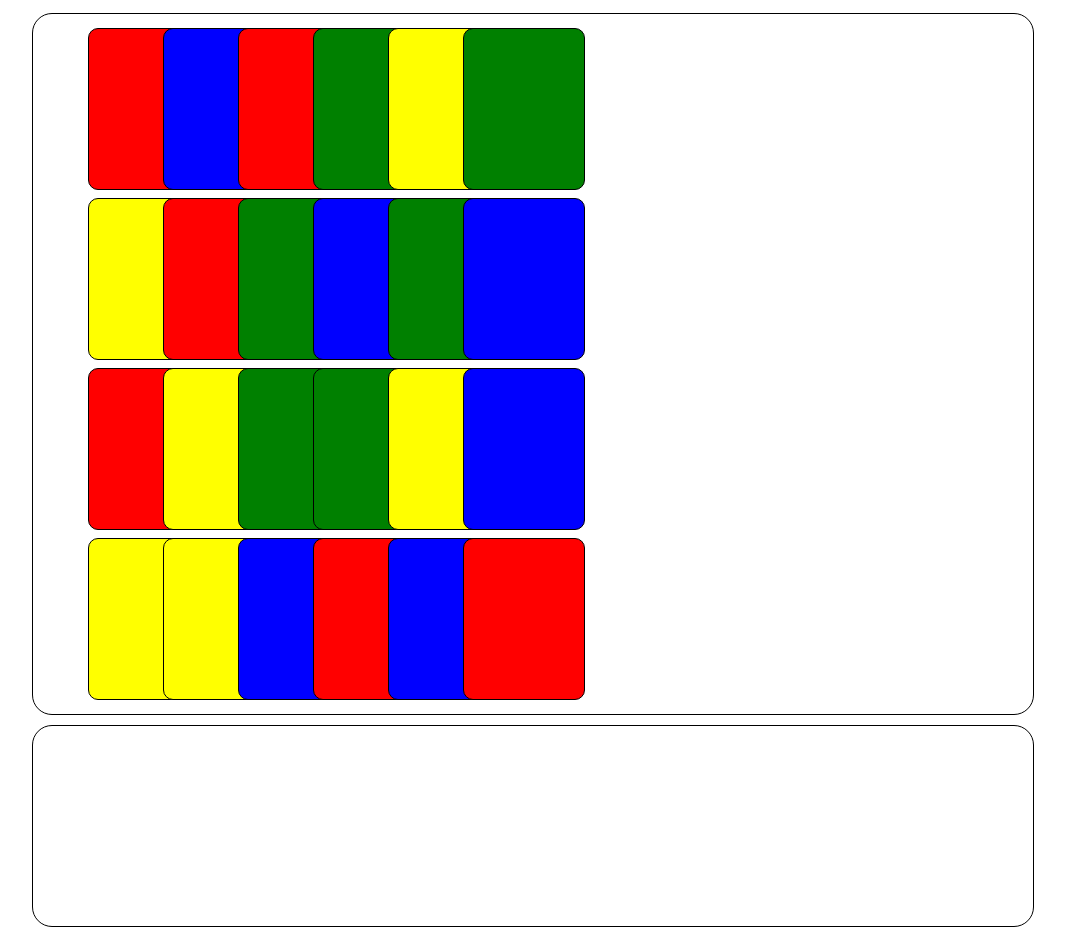
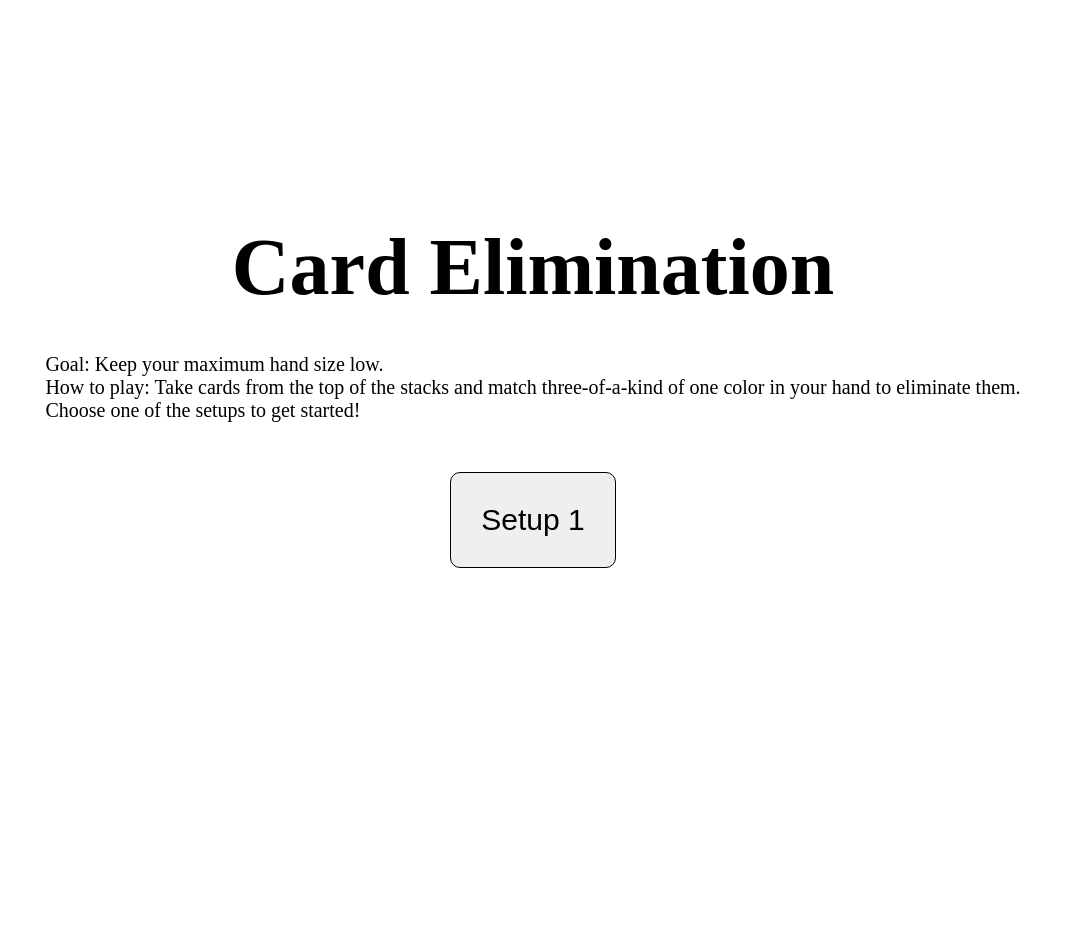
Before and after one commit to edwardneo/card-elimination, a React (Create React App) app: page / in a window 1280 px wide. Shown: the whole page, without its empty margins (107-1172 px from the left). After the commit the page ends 800 px from the top, so only its background shows below. Built offline with nearby package versions, Linux system fonts and the light colour scheme.

Commit message:
Added starting page

```diff
--- a/src/App.tsx
+++ b/src/App.tsx
@@ -1,8 +1,6 @@
 import React, { useState } from 'react';
-import "./App.css";
-
-import { Board } from "./components/Board";
-import { Hand, HandObject } from "./components/Hand";
+import { Start } from './pages/Start';
+import { Game } from './pages/Game';
 
 function App() {
   const startingBoards = [
@@ -14,44 +12,26 @@ function App() {
     ]
   ]
 
-  const colors = ['red', 'green', 'blue', 'yellow', 'violet', 'orange', 'cyan'];
+  type PageType = 'start' | 'game';
 
-  const startingHand: HandObject = colors.reduce((obj, color) => ({ ...obj, [color]: 0 }), {});
+  const [page, setPage] = useState<PageType>('start');
+  const [setupIndex, setSetupIndex] = useState(0);
 
-  const processBoard = (board: string[]) => {
-    return board.map((stack: string) => stack.split("").map(cardChar => colors[parseInt(cardChar) - 1]))
+  const startGame = (setupIndex: number) => {
+    setSetupIndex(setupIndex);
+    setPage('game');
   }
 
-  const [board, setBoard] = useState(processBoard(startingBoards[0]));
-  const [hand, setHand] = useState(startingHand);
-  const [moves, setMoves] = useState("");
-
-  const takeCard = (rowId: number) => {
-    const boardCopy = board.map(row => [...row]);
-    if (0 <= rowId && rowId < board.length) {
-      const newCard = boardCopy[rowId].pop();
-      if (newCard) {
-        const handCopy = {...hand};
-        handCopy[newCard]++;
-
-        if (handCopy[newCard] == 3) {
-          handCopy[newCard] = 0;
-        }
-
-        setHand(handCopy);
-        setBoard(boardCopy);
-        setMoves(moves + rowId.toString());
-      }
+  const renderPage = (page: PageType) => {
+    switch(page) {
+      case 'start':
+        return (<Start numSetups={startingBoards.length} selectSetup={startGame} />);
+      case 'game':
+        return (<Game boardArray={startingBoards[setupIndex]} />);
     }
   }
 
-  return (
-    <div id="app">
-      {board.every(row => row.length == 0) ? `You won! Move order: ${moves}` : null}
-      <Board board={board} takeCard={takeCard} />
-      <Hand hand={hand} />
-    </div>
-  );
+  return renderPage(page);
 }
 
 export default App;
--- /dev/null
+++ b/src/css/Start.css
@@ -0,0 +1,39 @@
+.startPage {
+  width: 100%;
+  height: 100%;
+  position: absolute;
+  top: 0;
+  bottom: 0;
+  left: 0;
+  right: 0;
+  display: flex;
+  flex-direction: column;
+  justify-content: center;
+  align-items: center;
+}
+
+.title {
+  margin: 20px 0px;
+  font-size: 80px;
+}
+
+.instructions {
+  font-size: 20px
+}
+
+.setups {
+  margin: 30px 0px;
+  display: flex;
+  flex-direction: row;
+}
+
+.setup {
+  margin: 0px 20px;
+  padding: 0px 30px;
+  border: 1px solid;
+  border-radius: 10px;
+}
+
+.setupLabel {
+  font-size: 30px;
+}
--- /dev/null
+++ b/src/pages/Game.tsx
@@ -0,0 +1,62 @@
+import React, { useState } from 'react';
+import "../css/Game.css";
+
+import { Board } from "../components/Board";
+import { Hand, HandObject } from "../components/Hand";
+
+interface GameProps {
+  boardArray: string[]
+}
+
+export function Game({ boardArray }: GameProps) {
+  const colors = ['red', 'green', 'blue', 'yellow', 'violet', 'orange', 'cyan'];
+
+  const startingHand: HandObject = colors.reduce((obj, color) => ({ ...obj, [color]: 0 }), {});
+
+  const processBoard = (board: string[]) => {
+    return board.map((stack: string) => stack.split("").map(cardChar => colors[parseInt(cardChar) - 1]))
+  }
+
+  const [board, setBoard] = useState(processBoard(boardArray));
+  const [hand, setHand] = useState(startingHand);
+  const [moves, setMoves] = useState("");
+  const [gameEnd, setGameEnd] = useState(false);
+
+  const takeCard = (rowId: number) => {
+    const boardCopy = board.map(row => [...row]);
+    if (0 <= rowId && rowId < board.length) {
+      const newCard = boardCopy[rowId].pop();
+      if (newCard) {
+        const handCopy = {...hand};
+        handCopy[newCard]++;
+
+        if (handCopy[newCard] === 3) {
+          handCopy[newCard] = 0;
+        }
+
+        setHand(handCopy);
+        setBoard(boardCopy);
+        setMoves(moves + rowId.toString());
+      }
+    }
+
+    setGameEnd(boardCopy.every(row => row.length === 0));
+    console.log(boardCopy.every(row => row.length === 0));
+  }
+
+  return (
+    <div id="app">
+      {
+        gameEnd ?
+        (
+          <p>
+            {`You won! Move order: ${moves}`}
+          </p>
+        ) :
+        null
+      }
+      <Board board={board} takeCard={takeCard} />
+      <Hand hand={hand} />
+    </div>
+  );
+}
--- /dev/null
+++ b/src/pages/Start.tsx
@@ -0,0 +1,52 @@
+import React from "react";
+import '../css/Start.css'
+
+interface StartProps {
+  numSetups: number,
+  selectSetup(setupIndex: number): void
+}
+
+export function Start({ numSetups, selectSetup }: StartProps) {
+  const generateSetups = (numSetups: number, selectSetup: (setupIndex: number) => void) => {
+    const setups: JSX.Element[] = [];
+
+    for (let i = 0; i < numSetups; i++) {
+      setups.push(
+        <SetupButton key={i} selectSetup={() => selectSetup(i)}>
+          <p className='setupLabel'>
+            {`Setup ${i + 1}`}
+          </p>
+        </SetupButton>
+      );
+    }
+
+    return setups;
+  }
+
+  return (
+    <div className='startPage'>
+      <h1 className='title'>Card Elimination</h1>
+      <p className='instructions'>
+        Goal: Keep your maximum hand size low. <br />
+        How to play: Take cards from the top of the stacks and match three-of-a-kind of one color in your hand to eliminate them. <br />
+        Choose one of the setups to get started!
+      </p>
+      <div className='setups'>
+        {generateSetups(numSetups, selectSetup)}
+      </div>
+    </div>
+  );
+}
+
+interface SetupButtonProps {
+  selectSetup(): void,
+  children: JSX.Element
+}
+
+function SetupButton({ selectSetup, children }: SetupButtonProps) {
+  return (
+    <button className='setup' onClick={selectSetup}>
+      {children}
+    </button>
+  )
+}
```
Also changed, not shown: src/css/Game.css (renamed from src/App.css).
